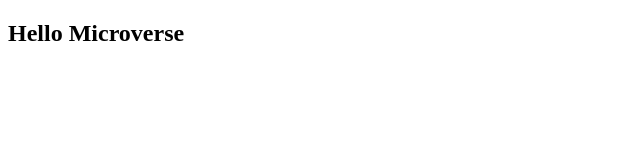
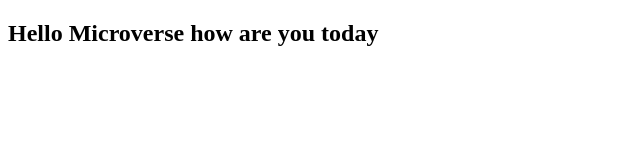
Before and after one commit to biruk-anley/microhtmlpro, a plain HTML site: page index.html in a window 1280 px wide. Shown: the whole page, without its empty margins (0-640 px from the left). Drawn offline with Linux system fonts and the light colour scheme.

Commit message:
index.html submit

```diff
--- a/index.html
+++ b/index.html
@@ -7,6 +7,6 @@
     <title>Document</title>
 </head>
 <body>
-    <h2>Hello Microverse</h2>
+    <h2>Hello Microverse how are you today</h2>
 </body>
 </html>
```
